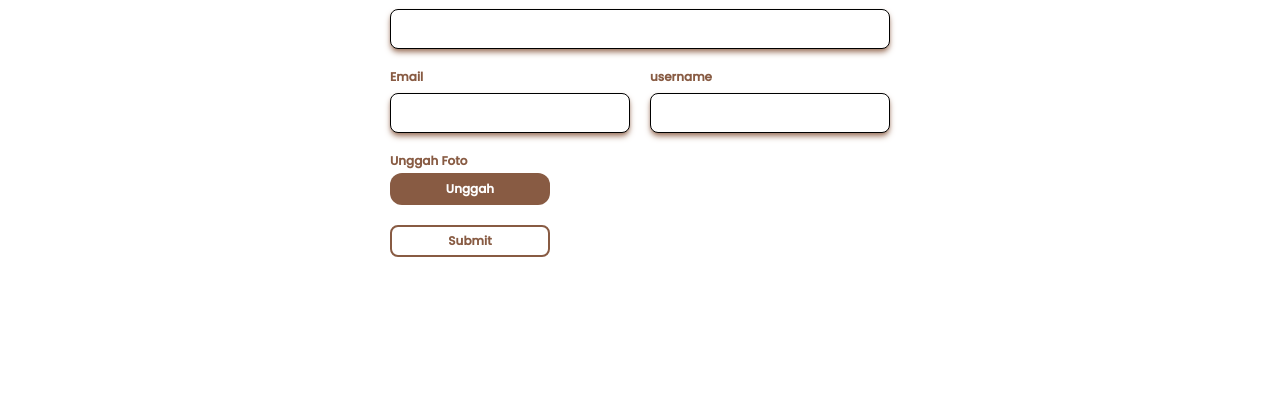
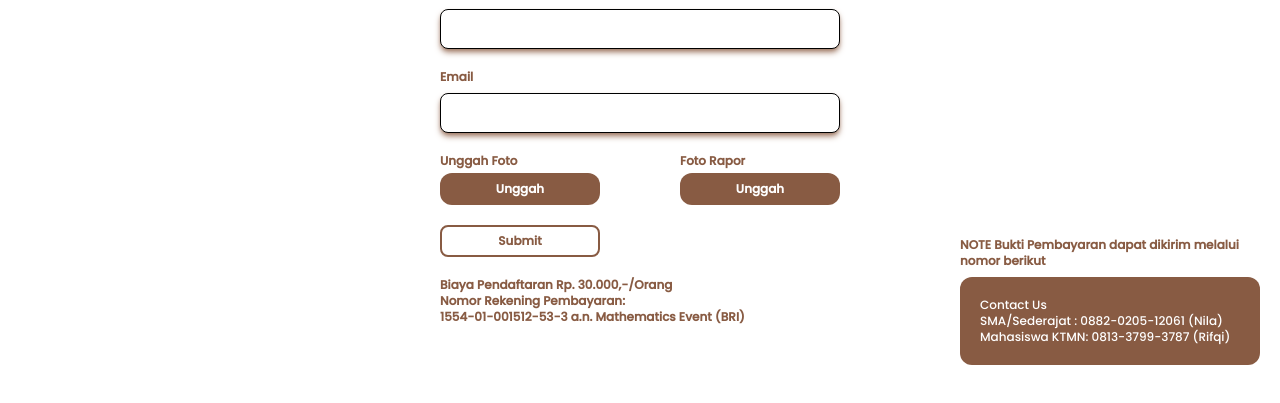
Before and after one commit to HajidRaihan/Mathematics-Event-App, a React (Vite) app in the folder frontend/: page /pendaftaran/siswa in a window 1280 px wide. Shown: the part 415-818 px from the top of the page. Built offline with nearby package versions, Linux system fonts and the light colour scheme; no server answers.

Commit message:
fix bugs yang banyak

```diff
--- a/frontend/src/components/Notes.jsx
+++ b/frontend/src/components/Notes.jsx
@@ -2,13 +2,19 @@ import React from "react";
 
 const Notes = () => {
   return (
-    <div
-      className="fixed w-[300px] p-5 rounded-xl bg-primary bottom-5 right-5
+    <div className="fixed bottom-5 right-5 w-[300px]">
+      <p className="text-xs text-primary font-semibold mb-2">
+        NOTE Bukti Pembayaran dapat dikirim melalui nomor berikut
+      </p>
+
+      <div
+        className="p-5 rounded-xl bg-primary
     "
-    >
-      <p className="font-medium text-xs text-white">Contact Us</p>
-      <p className="font-medium text-xs text-white">SMA/Sederajat : 0882-0205-12061 (Nila)</p>
-      <p className="font-medium text-xs text-white">Mahasiswa KTMN: 0813-3799-3787 (Rifqi)</p>
+      >
+        <p className="font-medium text-xs text-white">Contact Us</p>
+        <p className="font-medium text-xs text-white">SMA/Sederajat : 0882-0205-12061 (Nila)</p>
+        <p className="font-medium text-xs text-white">Mahasiswa KTMN: 0813-3799-3787 (Rifqi)</p>
+      </div>
     </div>
   );
 };
--- a/frontend/src/pages/PendaftaranInstansi.jsx
+++ b/frontend/src/pages/PendaftaranInstansi.jsx
@@ -109,7 +109,7 @@ const PendaftaranInstansi = () => {
             />
           </div>
           <InputForm
-            label="Kabupaten"
+            label="Kabupaten/Kota"
             onChange={(e) => setKabupaten(e.target.value)}
             value={kabupaten}
           />
--- a/frontend/src/pages/PendaftaranMahasiswa.jsx
+++ b/frontend/src/pages/PendaftaranMahasiswa.jsx
@@ -266,12 +266,6 @@ const PendaftaranMahasiswa = () => {
             />
           </div>
 
-          <InputForm
-            label="username"
-            onChange={(e) => setUsername(e.target.value)}
-            value={username}
-          />
-
           <div className="flex md:gap-20 gap-5 md:flex-row flex-col mt-3">
             <div className="flex flex-col ">
               <p className="text-primary font-bold mb-1 text-xs">Foto Peserta 1</p>
@@ -336,6 +330,15 @@ const PendaftaranMahasiswa = () => {
             </div>
           </div>
           <ButtonSubmit submitHandler={pendaftaranHandler} isLoading={isLoading} />
+          <div>
+            <p className="text-primary text-xs font-semibold">
+              Biaya Pendaftaran Rp. 100.000,-/Tim
+            </p>
+            <p className="text-primary text-xs font-semibold">Nomor Rekening Pembayaran:</p>
+            <p className="text-primary text-xs font-semibold">
+              1554-01-001512-53-3 a.n. Mathematics Event (BRI)
+            </p>
+          </div>
           {showAlert && <Alert title={alertDesc} />}
 
           <Notes />
--- a/frontend/src/pages/PendaftaranPeserta.jsx
+++ b/frontend/src/pages/PendaftaranPeserta.jsx
@@ -4,6 +4,7 @@ import ButtonSubmit from "../components/ButtonSubmit";
 import DaftarModal from "../components/DaftarModal";
 import InputForm from "../components/InputForm";
 import Navbar from "../components/Navbar";
+import Notes from "../components/Notes";
 import { RequestApi } from "../helper/RequestApi";
 
 const PendaftaranPeserta = () => {
@@ -16,8 +17,10 @@ const PendaftaranPeserta = () => {
   const [email, setEmail] = useState("");
   const [username, setUsername] = useState("");
   const [foto, setFoto] = useState();
+  const [rapor, setRapor] = useState();
   const [listSekolah, setListSekolah] = useState();
   const [fotoPreview, setFotoPreview] = useState();
+  const [raporPreview, setRaporPreview] = useState();
   const [showModal, setShowModal] = useState(false);
   const [isLoading, setIsLoading] = useState(false);
   const [showAlert, setShowAlert] = useState(false);
@@ -59,8 +62,8 @@ const PendaftaranPeserta = () => {
       instansi_id: sekolahId,
       kontak: kontakWa,
       email: email,
-      username: username,
       foto: foto,
+      rapor: rapor,
     };
 
     console.log({ data });
@@ -97,6 +100,16 @@ const PendaftaranPeserta = () => {
     }
   };
 
+  const raporOnChange = (e) => {
+    // setFoto(e.target.file[0]);
+    console.log(e.target.files);
+    setRapor(e.target.files[0]);
+
+    if (e.target.files && e.target.files[0]) {
+      setRaporPreview(URL.createObjectURL(e.target.files[0]));
+    }
+  };
+
   const removeImage = (e) => {
     setFoto(null);
     setFotoPreview(null);
@@ -106,7 +119,7 @@ const PendaftaranPeserta = () => {
     <>
       <Navbar />
       <div className="mb-10 flex flex-col items-center">
-        <div className="flex flex-col gap-5 max-w-[500px]">
+        <div className="flex flex-col gap-5 max-w-[500px] mb-32">
           <InputForm label="Nama" onChange={(e) => setNama(e.target.value)} value={nama} />
           <InputForm label="NISN/NIM" onChange={(e) => setNisn(e.target.value)} value={nisn} />
           <div>
@@ -140,7 +153,6 @@ const PendaftaranPeserta = () => {
               </div>
             </div>
           </div>
-
           <div className="flex gap-3 w-full">
             <div className="w-full">
               <label htmlFor="jenjang" className="text-primary font-bold text-xs">
@@ -164,21 +176,12 @@ const PendaftaranPeserta = () => {
               </select>
             </div>
           </div>
-
           <InputForm
             label="Kontak WA"
             onChange={(e) => setKontakWa(e.target.value)}
             value={kontakWa}
           />
-
-          <div className="flex gap-5 md:flex-row flex-col">
-            <InputForm label="Email" onChange={(e) => setEmail(e.target.value)} value={email} />
-            <InputForm
-              label="username"
-              onChange={(e) => setUsername(e.target.value)}
-              value={username}
-            />
-          </div>
+          <InputForm label="Email" onChange={(e) => setEmail(e.target.value)} value={email} />
           <div className="flex md:gap-20 gap-5 md:flex-row flex-col">
             <div className="flex flex-col ">
               <p className="text-primary font-bold mb-1 text-xs">Unggah Foto</p>
@@ -210,23 +213,50 @@ const PendaftaranPeserta = () => {
                 </div>
               )}
             </div>
-            {/* <div className="flex flex-col ">
+            <div className="flex flex-col ">
               <p className="text-primary font-bold mb-1 text-xs">Foto Rapor</p>
               <label
-                htmlFor="foto"
+                htmlFor="rapor"
                 className="text-xs font-semibold w-40 p-2 border-none bg-primary text-center text-white rounded-xl cursor-pointer"
               >
                 Unggah
               </label>
               <input
                 type="file"
-                id="foto"
-                className="h-10 rounded-xl bg-white w-40   px-3 hidden"
+                id="rapor"
+                className="h-10 rounded-xl bg-white w-40 px-3 hidden"
+                onChange={raporOnChange}
               />
-            </div> */}
+              {raporPreview && (
+                <div className="w-fit relative mt-5">
+                  <img
+                    src={raporPreview}
+                    alt=""
+                    className="h-full w-28 object-cover object-center rounded-lg z-20 "
+                  />
+                  <div
+                    className="absolute -top-2 -right-2 bg-red-600 rounded-full  w-5 h-5 flex items-center justify-center cursor-pointer"
+                    onClick={removeImage}
+                  >
+                    <p className=" text-white">x</p>
+                  </div>
+                </div>
+              )}
+            </div>
           </div>
           <ButtonSubmit submitHandler={pendaftaranHandler} isLoading={isLoading} />
+          <div>
+            <p className="text-primary text-xs font-semibold">
+              Biaya Pendaftaran Rp. 30.000,-/Orang
+            </p>
+            <p className="text-primary text-xs font-semibold">Nomor Rekening Pembayaran:</p>
+            <p className="text-primary text-xs font-semibold">
+              1554-01-001512-53-3 a.n. Mathematics Event (BRI)
+            </p>
+          </div>
+
           {showAlert && <Alert title={alertDesc} />}
+          <Notes />
         </div>
         {showModal && (
           <DaftarModal title="Pendaftaran Siswa berhasil dilakukan" closeHandler={closeHandler} />
--- a/frontend/src/pages/admin/DaftarPeserta.jsx
+++ b/frontend/src/pages/admin/DaftarPeserta.jsx
@@ -57,7 +57,17 @@ const DaftarPeserta = () => {
         <img
           src={`http://localhost:8000/api/${row.foto}`}
           alt="foto peserta"
-          className="w-20 h-20 rounded-full my-3"
+          className="w-20 h-20 rounded-full my-3 object-cover object-center"
+        />
+      ),
+    },
+    {
+      name: "Rapor",
+      selector: (row) => (
+        <img
+          src={`http://localhost:8000/api/${row.rapor}`}
+          alt="foto peserta"
+          className="w-20 h-20 rounded-full my-3 object-cover object-center"
         />
       ),
     },
@@ -91,11 +101,6 @@ const DaftarPeserta = () => {
       selector: (row) => row.email,
       innerWidth: "200px",
       cell: (row) => <a href={`mailto:${row.email}`}>{row.email}</a>,
-    },
-    {
-      name: "Username",
-      selector: (row) => row.username,
-      cell: (row) => <p>{row.username}</p>,
     },
     {
       name: "Status",
```
